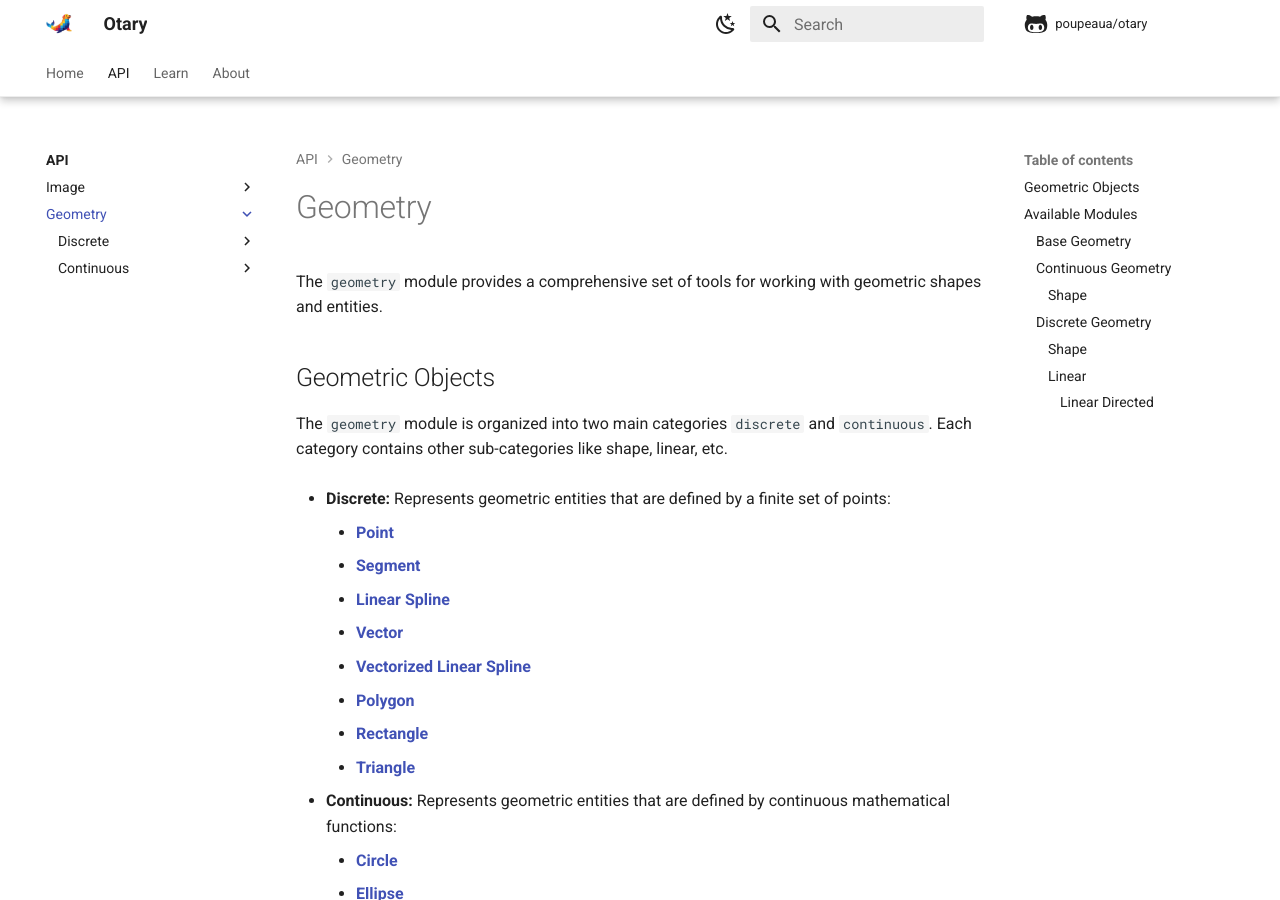
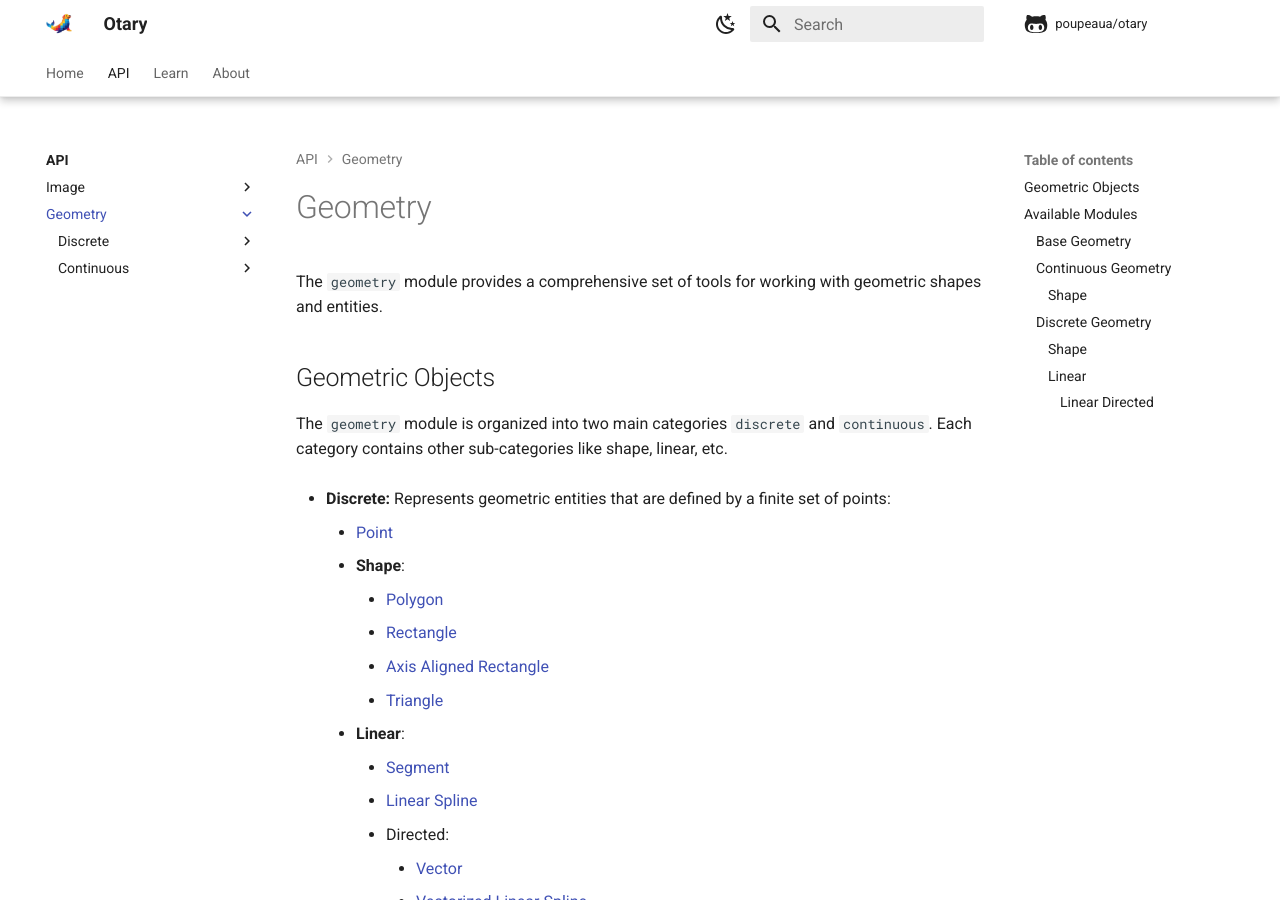
Before and after one commit to poupeaua/otary, an MkDocs documentation site: the page built from docs/api/geometry/index.md, in a window 1280 px wide and 900 px high. Built offline with MkDocs 1.6.1 and Material for MkDocs 9.7.7, drawn with Linux system fonts in a browser that asks for light colours; comment, search, counter and statistics services are not loaded.

Commit message:
docs: add axis-aligned rectangle documentation

```diff
--- a/docs/api/geometry/index.md
+++ b/docs/api/geometry/index.md
@@ -8,18 +8,22 @@ The `geometry` module is organized into two main categories `discrete` and `cont
 Each category contains other sub-categories like shape, linear, etc.
 
 - **Discrete:** Represents geometric entities that are defined by a finite set of points:
-    - **[Point](discrete/point.md)**
-    - **[Segment](discrete/linear/segment.md)**
-    - **[Linear Spline](discrete/linear/linear_spline.md)**
-    - **[Vector](discrete/linear/directed/vector.md)**
-    - **[Vectorized Linear Spline](discrete/linear/directed/vectorized_linear_spline.md)**
-    - **[Polygon](discrete/shape/polygon.md)**
-    - **[Rectangle](discrete/shape/rectangle.md)**
-    - **[Triangle](discrete/shape/triangle.md)**
+    - [Point](discrete/point.md)
+    - **Shape**:
+        - [Polygon](discrete/shape/polygon.md)
+        - [Rectangle](discrete/shape/rectangle.md)
+        - [Axis Aligned Rectangle](discrete/shape/axis_aligned_rectangle.md)
+        - [Triangle](discrete/shape/triangle.md)
+    - **Linear**:
+        - [Segment](discrete/linear/segment.md)
+        - [Linear Spline](discrete/linear/linear_spline.md)
+        - Directed:
+            - [Vector](discrete/linear/directed/vector.md)
+            - [Vectorized Linear Spline](discrete/linear/directed/vectorized_linear_spline.md)
 
 - **Continuous:** Represents geometric entities that are defined by continuous mathematical functions:
-    - **[Circle](continuous/circle.md)**
-    - **[Ellipse](continuous/ellipse.md)**
+    - [Circle](continuous/circle.md)
+    - [Ellipse](continuous/ellipse.md)
 
 ## Available Modules
 
--- a/mkdocs.yml
+++ b/mkdocs.yml
@@ -101,6 +101,7 @@ nav:
           - Shape:
             - Polygon: api/geometry/discrete/shape/polygon.md
             - Rectangle: api/geometry/discrete/shape/rectangle.md
+            - Axis Aligned Rectangle: api/geometry/discrete/shape/axis_aligned_rectangle.md
             - Triangle: api/geometry/discrete/shape/triangle.md
 
           - Linear:
```
Also changed, not shown: docs/api/geometry/discrete/shape/axis_aligned_rectangle.md (added, +3 -0 lines), 1 other file.
